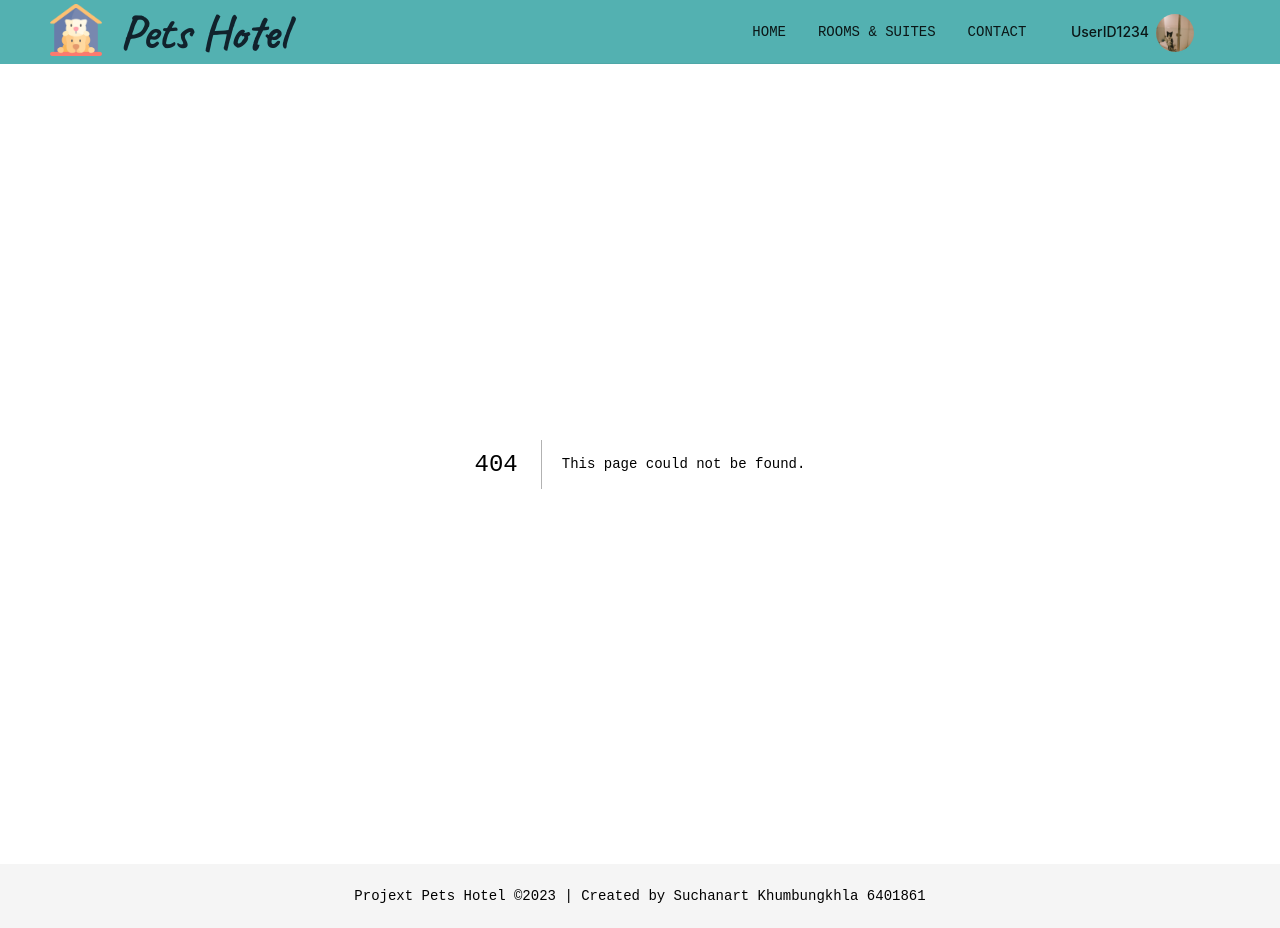
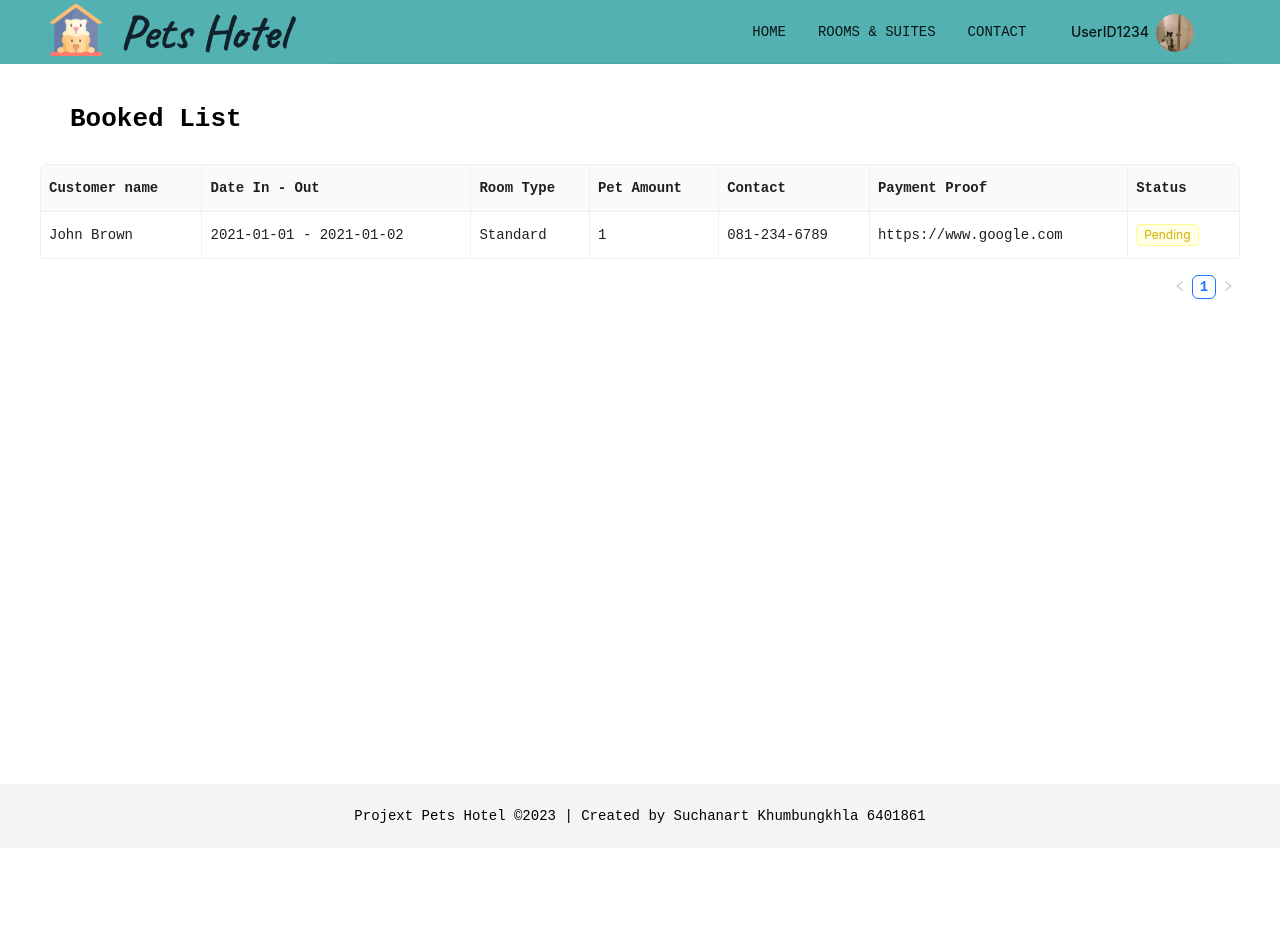
Before and after one commit to NamkheangV/PetsHotel-FN, a Next.js app: page /admin in a window 1280 px wide. Before the commit this address had no page. After the commit the page ends 848 px from the top, so only its background shows below. Built offline with nearby package versions, Linux system fonts and the light colour scheme.

Commit message:
feat(admin): page for admin

```diff
--- a/components/setting/profile/UserDetail.jsx
+++ b/components/setting/profile/UserDetail.jsx
@@ -13,7 +13,7 @@ export default function UserDetail() {
                 <Text style={{ marginLeft: 10, color: "#434242" }}>
                   Username
                 </Text>
-                <Input defaultValue={"YUHAMIN001"} />
+                <Input defaultValue={"YUHAMIN001"} disabled />
               </Col>
             </Row>
           </Form.Item>
--- /dev/null
+++ b/pages/admin.js
@@ -0,0 +1,88 @@
+import Head from "next/head";
+import styles from "@/styles/Admin.module.css";
+import { Table, Tag } from "antd";
+const header = [
+  {
+    title: "Customer name",
+    dataIndex: "customerName",
+  },
+  {
+    title: "Date In - Out",
+    dataIndex: "date",
+  },
+  {
+    title: "Room Type",
+    dataIndex: "roomType",
+  },
+  {
+    title: "Pet Amount",
+    dataIndex: "petAmount",
+  },
+  {
+    title: "Contact",
+    dataIndex: "contact",
+  },
+  {
+    title: "Payment Proof",
+    dataIndex: "paymentProof",
+  },
+  {
+    title: "Status",
+    key: "status",
+    dataIndex: "status",
+    render: (_, { status }) => (
+      <>
+        {status === "Pending" ? (
+          <Tag color="yellow">{status}</Tag>
+        ) : status === "Confirmed" ? (
+          <Tag color="green">{status}</Tag>
+        ) : (
+          <Tag color="red">{status}</Tag>
+        )}
+      </>
+    ),
+  },
+];
+
+const data = [
+  {
+    key: "1",
+    customerName: "John Brown",
+    date: "2021-01-01 - 2021-01-02",
+    roomType: "Standard",
+    petAmount: 1,
+    contact: "081-234-6789",
+    paymentProof: "https://www.google.com",
+    status: "Pending",
+  },
+];
+
+export default function Admin() {
+  return (
+    <>
+      <Head>
+        <title>Booked Service | Pets Hotel</title>
+        <meta name="description" content="Pets Hotel" />
+      </Head>
+
+      <div className={styles.container}>
+        <h1 style={{ margin: 30 }}>Booked List</h1>
+        <Table
+          columns={header}
+          dataSource={data}
+          size="middle"
+          bordered
+          // tableLayout="fixed"
+          pagination={{ pageSize: 10 }}
+          onRow={(record, rowIndex) => {
+            return {
+              onClick: () => {
+                alert("clicked");
+              },
+            };
+          }}
+        />
+      </div>
+    </>
+  );
+}
--- /dev/null
+++ b/styles/Admin.module.css
@@ -0,0 +1,4 @@
+.container {
+  height: 80vh;
+  margin: 40px;
+}
```
Also changed, not shown: components/setting/ChangePass.jsx (deleted, +0 -7 lines), components/setting/History.jsx (+101 -18 lines), pages/setting.js (+1 -12 lines), public/admin.png (added).
